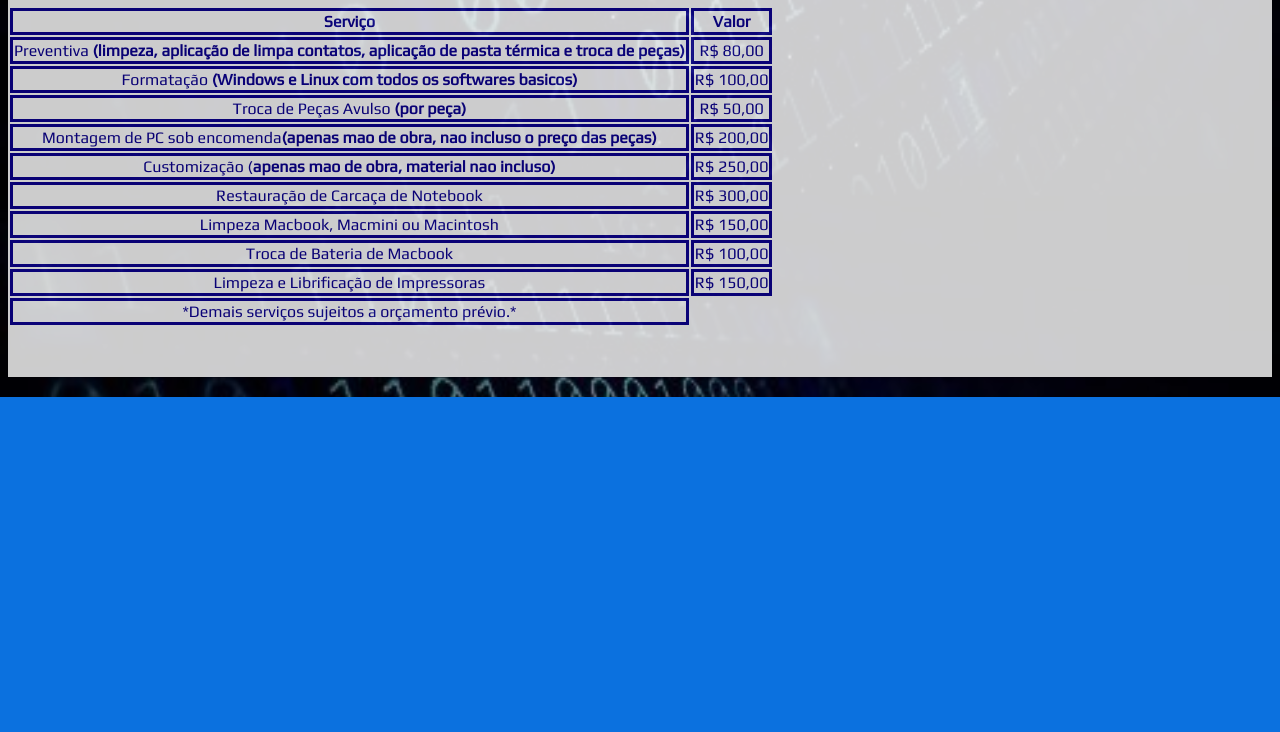
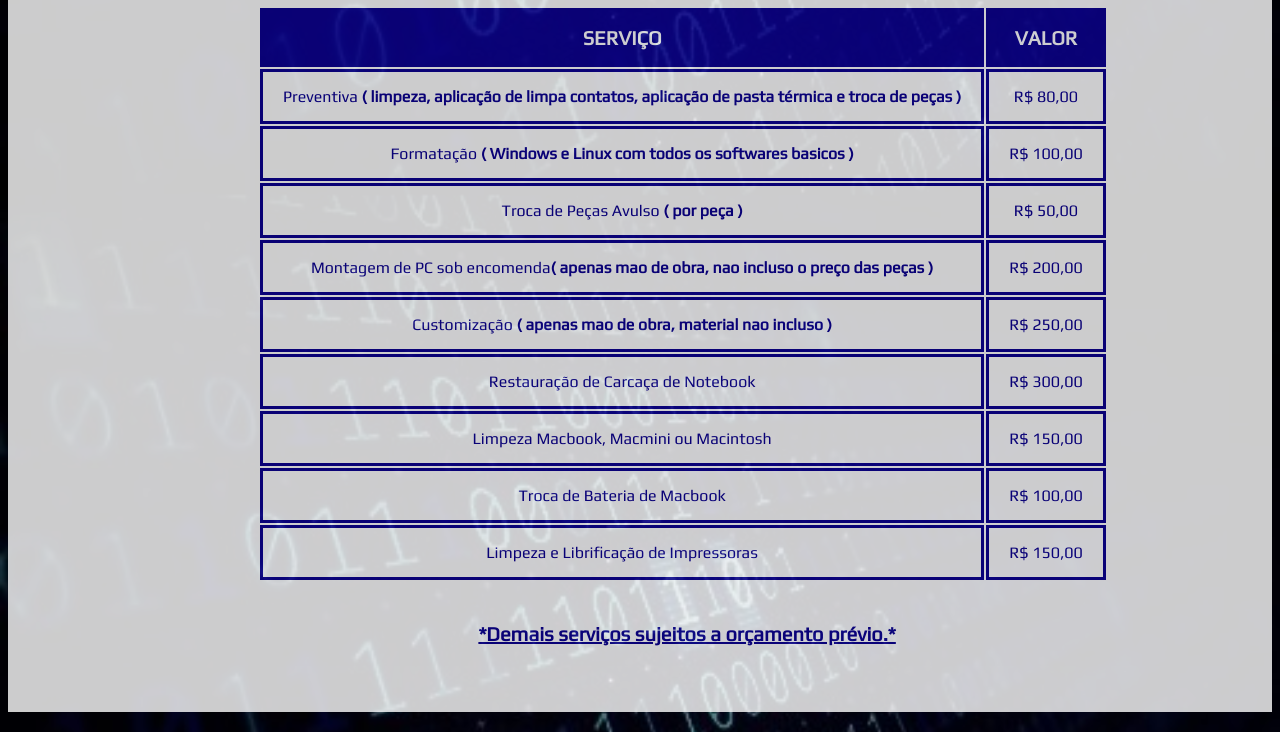
Before and after one commit to DineiSG/Projetos, a plain HTML site: page WSInfo/serviços/index.html in a window 1280 px wide. Shown: the part 605-1337 px from the top of the page. Before the commit the page ends 1002 px from the top, so only its background shows below. Drawn offline with Linux system fonts and the light colour scheme; files whose address does not match are found by name.

Commit message:
Finalizada a Pagina "Serviços"

```diff
--- a/WSInfo/serviços/estilo.css
+++ b/WSInfo/serviços/estilo.css
@@ -46,16 +46,34 @@ body{
     background-color:white ;
     opacity: 0.8;
     color:rgb(12, 2, 145);
-    text-align:center;
     margin-top: 20px;
     margin-bottom: 20px;
     padding-top: 20px;
     padding-bottom: 50px;
+    padding-left:250px
 }
-th, td {
+.tabela h1{
+    padding-left: 300px;
+
+}
+tbody, th, td {
     border-style: solid;
     text-align: center;
-
+    padding: 15px 20px 15px 20px;
+}
+th{
+    background-color:rgb(12, 2, 145) ;
+    color: white;
+    border:rgb(12, 2, 145) solid;
+    font-size: 20px;
+}
+.aviso td{
+    border-style: none;
+    padding-left: 150px;
+    text-decoration: underline;
+    font-weight: bold;
+    padding-top:40px ;
+    font-size: 20px;
 
 }
 .um{
--- a/WSInfo/serviços/index.html
+++ b/WSInfo/serviços/index.html
@@ -36,28 +36,28 @@
             <table class="serviços">
                 <h1>Nossos Serviços</h1>
                 <thead>
-                    <th>Serviço</th>
-                    <th>Valor</th>
+                    <th>SERVIÇO</th>
+                    <th>VALOR</th>
                 </thead>
                 <tbody>
                     <tr>
-                        <td>Preventiva <span>(limpeza, aplicação de limpa contatos, aplicação de pasta térmica e troca de peças)</span></td>
+                        <td>Preventiva <span>( limpeza, aplicação de limpa contatos, aplicação de pasta térmica e troca de peças )</span></td>
                         <td> R$ 80,00</td>
                     </tr>
                     <tr>
-                        <td>Formatação <span>(Windows e Linux com todos os softwares basicos)</span></td>
+                        <td>Formatação <span>( Windows e Linux com todos os softwares basicos )</span></td>
                         <td>R$ 100,00</td>
                     </tr>
                     <tr>
-                        <td>Troca de Peças Avulso <span>(por peça)</span></td>
+                        <td>Troca de Peças Avulso <span>( por peça )</span></td>
                         <td>R$ 50,00</td>
                     </tr>
                     <tr>
-                        <td>Montagem de PC sob encomenda<span>(apenas mao de obra, nao incluso o preço das peças)</span></td>
+                        <td>Montagem de PC sob encomenda<span>( apenas mao de obra, nao incluso o preço das peças )</span></td>
                         <td>R$ 200,00</td>
                     </tr>
                     <tr>
-                        <td>Customização (<span>apenas mao de obra, material nao incluso)</span></td>
+                        <td>Customização <span>( apenas mao de obra, material nao incluso )</span></td>
                         <td>R$ 250,00</td>
                     </tr>
                     <tr>
@@ -77,7 +77,7 @@
                         <td>R$ 150,00</td>
                     </tr>
                 </tbody>
-                <tfoot>
+                <tfoot class="aviso">
                     <td>*Demais serviços sujeitos a orçamento prévio.*</td>
                 </tfoot>
             </table>
```
